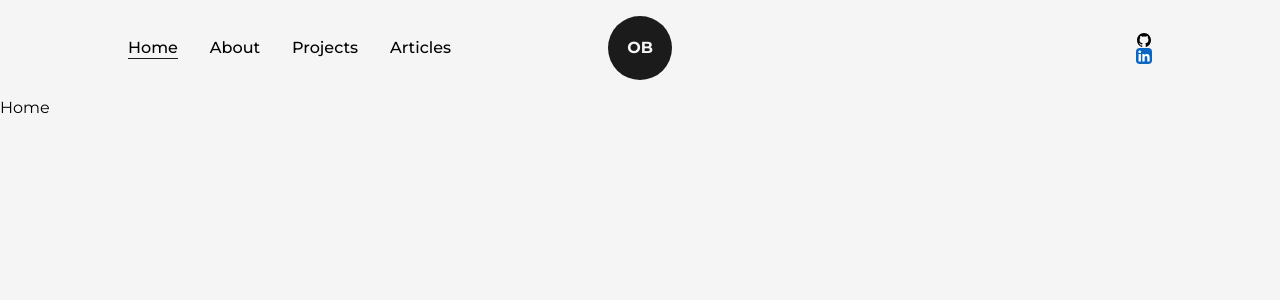
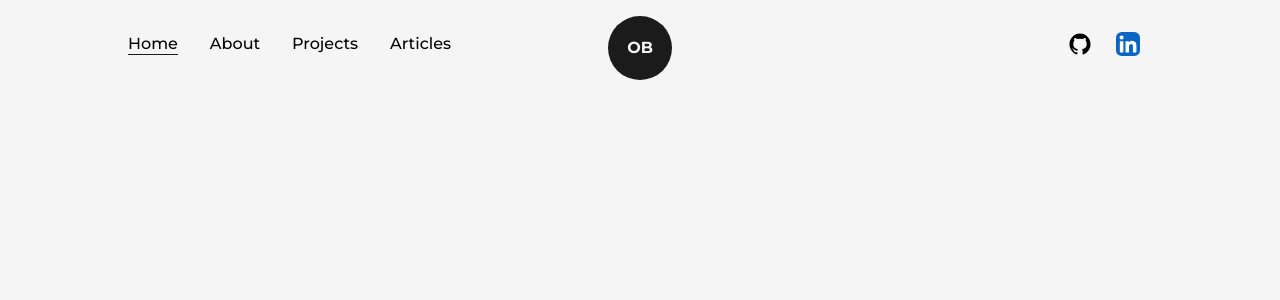
Before and after one commit to osbrown1/My-Portfolio, a Next.js app: page / in a window 1280 px wide. Shown: the top 300 px of the page. Built offline with nearby package versions, Linux system fonts and the light colour scheme.

Commit message:
debugging uploading image causing webpage load fails

```diff
--- /dev/null
+++ b/src/components/Layout.js
@@ -0,0 +1,9 @@
+import React from 'react'
+
+const Layout = (children, className) => {
+  return (
+    <div className={`w-full h-full inline-block z-0 bg-light p-32 ${className}`}>{children}</div>
+  )
+}
+
+export default Layout
--- a/src/components/NavBar.js
+++ b/src/components/NavBar.js
@@ -3,6 +3,7 @@ import { useRouter } from 'next/router'
 import React from 'react'
 import Logo from './Logo'
 import { GithubIcon, LinkedInIcon } from './Icons'
+import {motion} from "framer-motion"
 
 
 
@@ -32,9 +33,9 @@ const NavBar = () => (
       <CustomLink href="/articles" title="Articles" className='ml-4' />
     </nav>
 
-    <nav>
-      <Link href="/" target={"_blank"}><GithubIcon /></Link>
-      <Link href="/" target={"_blank"}><LinkedInIcon /></Link>
+    <nav className='flex items-center justify-center flex-wrap'>
+      <motion.a href="https://github.com/osbrown1" target={"_blank"}whileHover={{y:-2}} whileTap={{scale:0.9}} className="w-6 mx-3"><GithubIcon /></motion.a>
+      <motion.a href="https://www.linkedin.com/in/obrwn/" target={"_blank"}whileHover={{y:-2}} whileTap={{scale:0.9}} className="w-6 mx-3"><LinkedInIcon /></motion.a>
     </nav>
 
     <div className='absolute left-[50%] top-2 translate-x-[-50%]'>
--- a/src/pages/index.js
+++ b/src/pages/index.js
@@ -1,17 +1,16 @@
 import Head from 'next/head'
-
 
 export default function Home() {
   return (
     <>
-      <Head>
-        <title>Create Next App</title>
-        <meta name="description" content="Generated by create next app" />
+    <Head>
+      <title>Create Next App</title>
+      <meta name="description" content="Generated by create next app" />
 
-      </Head>
-      <main className=''>
-        Home
-      </main>
+    </Head>
+    <main className='flex items-center text-dark w-full min-h-screen'>
+
+    </main>
     </>
   )
 }
```
